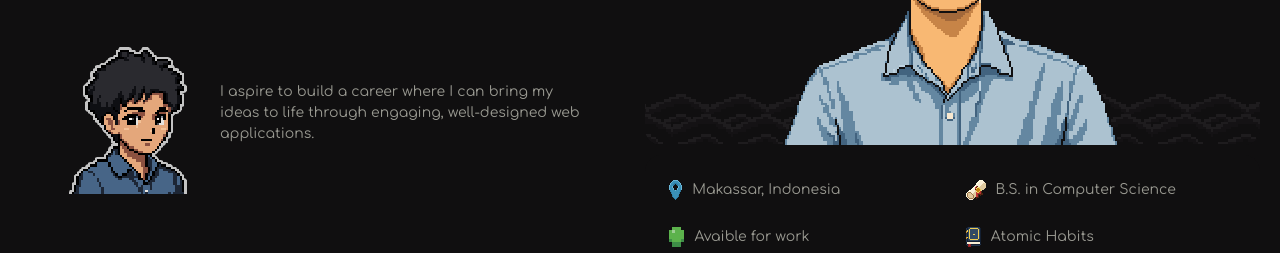
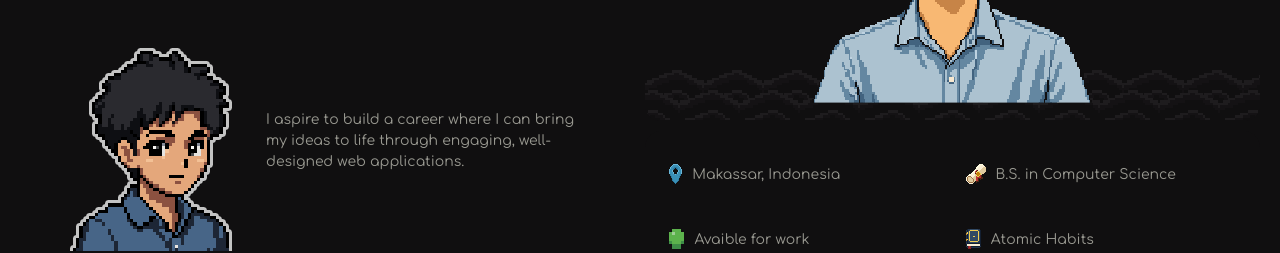
Before and after one commit to agungkrs21/Portofolio-v2, a Next.js app: page /en in a window 1280 px wide. Shown: the part 391-644 px from the top of the page. Built offline with nearby package versions, Linux system fonts and the light colour scheme; no server answers.

Commit message:
feat: reduce CLS on about page

```diff
--- /dev/null
+++ b/src/app/(site)/[locale]/not-found.module.css
@@ -0,0 +1,39 @@
+.container {
+  display: flex;
+  justify-content: center;
+  align-items: center;
+  flex-direction: column;
+  gap: 2rem;
+  padding: 2rem;
+  height: 100vh;
+}
+
+.container h1 {
+  position: relative;
+}
+
+.container p {
+  max-width: 700px;
+}
+
+.container p a {
+  color: var(--color-white);
+}
+.container p a:hover {
+  color: var(--color-primary);
+}
+
+.dialogBox {
+  background: var(--color-black-900);
+  display: flex;
+  margin-top: 2rem;
+  gap: 2rem;
+  justify-content: center;
+  align-items: center;
+  border-radius: 16px;
+  padding: 1rem 1rem 0 1rem;
+}
+
+.dialogBox > p {
+  margin-bottom: 1rem;
+}
--- /dev/null
+++ b/src/app/(site)/[locale]/not-found.tsx
@@ -0,0 +1,38 @@
+import { CrtOverlay } from '@/components/ui/crt-overlay/CrtOverlay';
+import styles from './not-found.module.css';
+import Image from 'next/image';
+
+export default function NotFound() {
+  return (
+    <CrtOverlay>
+      <section className={`maxwidth ${styles.container}`}>
+        <h1>
+          <span className="hidden">Not found</span>
+          <Image
+            src="/images/404-desk-300.png"
+            alt=""
+            width={474}
+            height={351}
+            priority
+            className="[image-rendering:pixelated] h-auto w-[474px]"
+          />
+        </h1>
+        <div className={styles.dialogBox}>
+          <Image
+            src="/images/me.png"
+            alt="Pixel Art Sprite"
+            width={166}
+            height={205}
+            style={{ imageRendering: 'pixelated' }}
+            className="[image-rendering:pixelated] w-[120px] h-auto"
+          />
+          <p>
+            Strange... I&apos;ve worked on this website for months, and
+            I&apos;ve never seen the place you seek. Why not head back to the{' '}
+            <a href={process.env.NEXT_PUBLIC_SITE_URL ?? '/'}>homepage</a>
+          </p>
+        </div>
+      </section>
+    </CrtOverlay>
+  );
+}
--- a/src/app/(site)/[locale]/page.tsx
+++ b/src/app/(site)/[locale]/page.tsx
@@ -3,12 +3,18 @@ import Contact from '@/components/sections/contact/Contact';
 import Experince from '@/components/sections/experience/Experience';
 import Projects from '@/components/sections/projects/Projects';
 import { getDictionary } from '@/i18n/dictionary';
-import type { Locale } from '@/i18n/config';
+import { locales, type Locale } from '@/i18n/config';
+import { notFound } from 'next/navigation';
 
 export default async function Home({
   params,
 }: Readonly<{ params: Promise<{ locale: string }> }>) {
   const { locale } = await params;
+
+  if (!locales.includes(locale as Locale)) {
+    notFound();
+  }
+
   const dict = await getDictionary(locale as Locale);
   return (
     <main>
--- /dev/null
+++ b/src/app/global-error.tsx
@@ -0,0 +1,19 @@
+'use client' // Error boundaries must be Client Components
+
+export default function GlobalError({
+  error,
+  unstable_retry,
+}: {
+  error: Error & { digest?: string }
+  unstable_retry: () => void
+}) {
+  return (
+    // global-error must include html and body tags
+    <html>
+      <body>
+        <h2>Something went wrong!</h2>
+        <button onClick={() => unstable_retry()}>Try again</button>
+      </body>
+    </html>
+  )
+}
--- a/src/components/client/dialog-box/DialogBox.tsx
+++ b/src/components/client/dialog-box/DialogBox.tsx
@@ -14,7 +14,8 @@ export function DialogBox({ dialog }: DialogBoxPrps) {
         width={166}
         height={205}
         style={{ imageRendering: 'pixelated' }}
-        className="[image-rendering:pixelated] w-[120px] h-auto"
+        className="[image-rendering:pixelated] w-auto h-[125]"
+        priority
       />
       <p>{dialog}</p>
     </div>
--- a/src/components/sections/about/About.module.css
+++ b/src/components/sections/about/About.module.css
@@ -92,8 +92,8 @@
 .imgBig {
   position: relative;
   image-rendering: pixelated;
-  width: 360px;
-  height: auto;
+  width: auto;
+  height: 300px;
   z-index: 10;
 }
 
```
